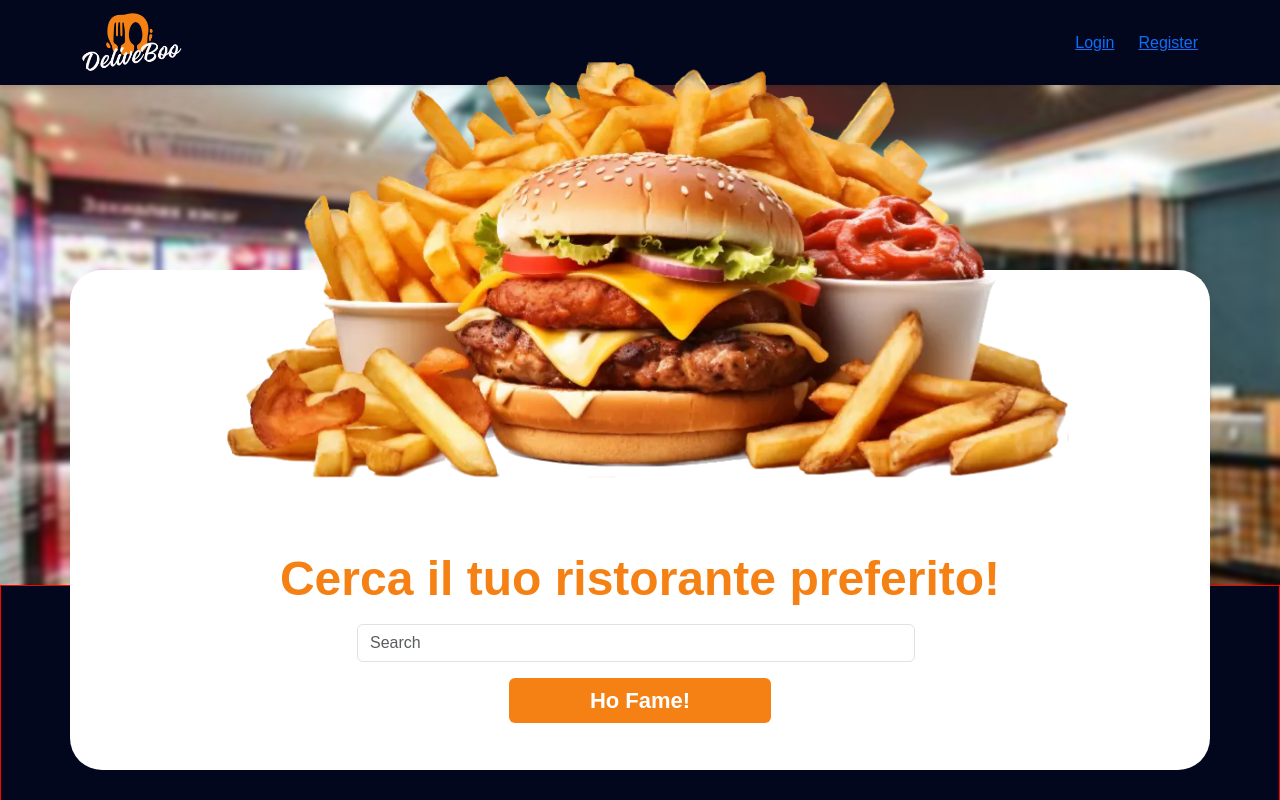
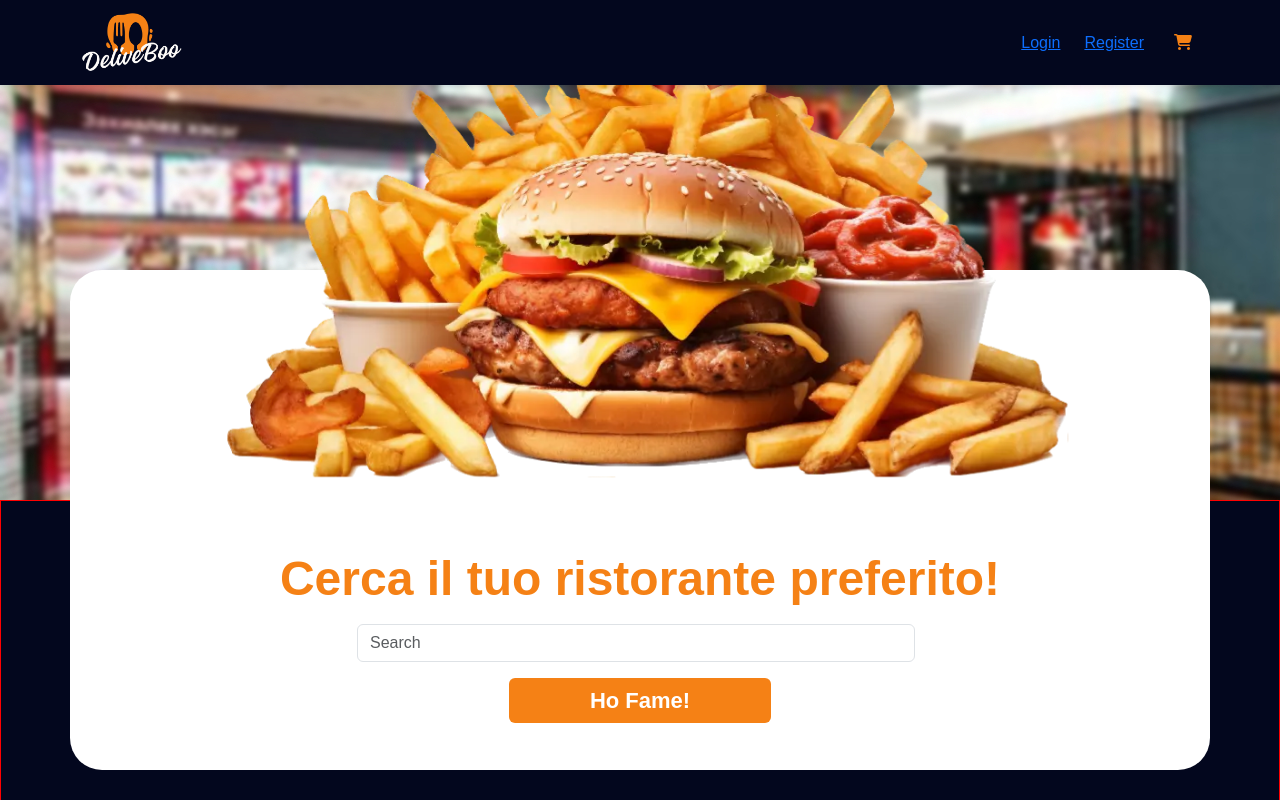
Before and after one commit to marcovittoriozacca/frontend-deliveboo, a Vue app: page / in a window 1280 px wide. Shown: the top 800 px of the page. Built offline with nearby package versions, Linux system fonts and the light colour scheme; no server answers.

Commit message:
off-canvas

```diff
--- a/index.html
+++ b/index.html
@@ -3,6 +3,7 @@
   <head>
     <meta charset="UTF-8" />
     <link rel="icon" type="image" href="/Orange and Black Modern Restaurant Logo (1).png" />
+    <link rel="stylesheet" href="https://cdnjs.cloudflare.com/ajax/libs/font-awesome/6.5.2/css/all.min.css">
     <meta name="viewport" content="width=device-width, initial-scale=1.0" />
     <title>Deliveboo</title>
   </head>
--- a/src/Pages/AppHome.vue
+++ b/src/Pages/AppHome.vue
@@ -41,7 +41,7 @@ import {store} from '../Store';
     <div id="bg-first-section">
 
         <!--Container bianco con img e searchbar-->
-        <div class="bg-white container rounded-5 translate-middle position-absolute start-50 z-3">
+        <div class="bg-white container rounded-5 translate-middle position-absolute start-50 ">
 
             <!--Contenitore che permette lo spostamento dell'immagine al di fuori del div bianco-->
             <div class="hofame-relative">
@@ -255,6 +255,21 @@ import {store} from '../Store';
 
         </div>
     </div>
+
+    <!-- offcanvas -->
+    <div class="offcanvas offcanvas-end" tabindex="-1" id="offcanvasRight" aria-labelledby="offcanvasRightLabel">
+  <div class="offcanvas-header">
+    <h5 class="offcanvas-title" id="offcanvasRightLabel">Offcanvas right</h5>
+    <button type="button" class="btn-close" data-bs-dismiss="offcanvas" aria-label="Close"></button>
+  </div>
+  <div class="offcanvas-body">
+    ...
+  </div>
+</div>
+
+
+
+
 </template>
 
 
--- a/src/components/Header.vue
+++ b/src/components/Header.vue
@@ -1,6 +1,10 @@
 <script>
+import Cart from './Cart.vue'
     export default {
-        name: "Header"
+        name: "Header",
+        components: {
+        Cart
+    }
     }
 </script>
 
@@ -10,7 +14,8 @@
 
 
 <template>
-    <div id="app">
+
+    <div id="app" class="position-fixed w-100">
         <nav class="navbar navbar-expand-md navbar-light bg-nav shadow-sm ">
             <div class="container">
                 <router-link :to="{ name: 'home' }">
@@ -41,11 +46,14 @@
                             <!-- porta a laravel -->
                             <a class="link-orange" href="http://127.0.0.1:8000">Register</a>
                         </li>
+
+                            <Cart/>
+
                     </ul>
                 </div>
             </div>
         </nav>
-</div>
+    </div>
 
 
 
@@ -65,6 +73,9 @@
         background-color: #03071E ;
     }
 
+    #app{
+        z-index: 100!important;
+    }
 
 
 
--- a/src/components/cart.vue
+++ b/src/components/cart.vue
@@ -9,6 +9,8 @@
 
 <template>
 
+<button class="bt" type="button" data-bs-toggle="offcanvas" data-bs-target="#offcanvasRight" aria-controls="offcanvasRight"><i class="fa-solid fa-cart-shopping" style="color: #f58115;"></i></button>
+
 
 
 
@@ -19,7 +21,10 @@
 
 <style lang="scss" scoped>
 
-
+    button{
+      background-color:transparent;
+      border: none;
+    }
 
 
 
```
